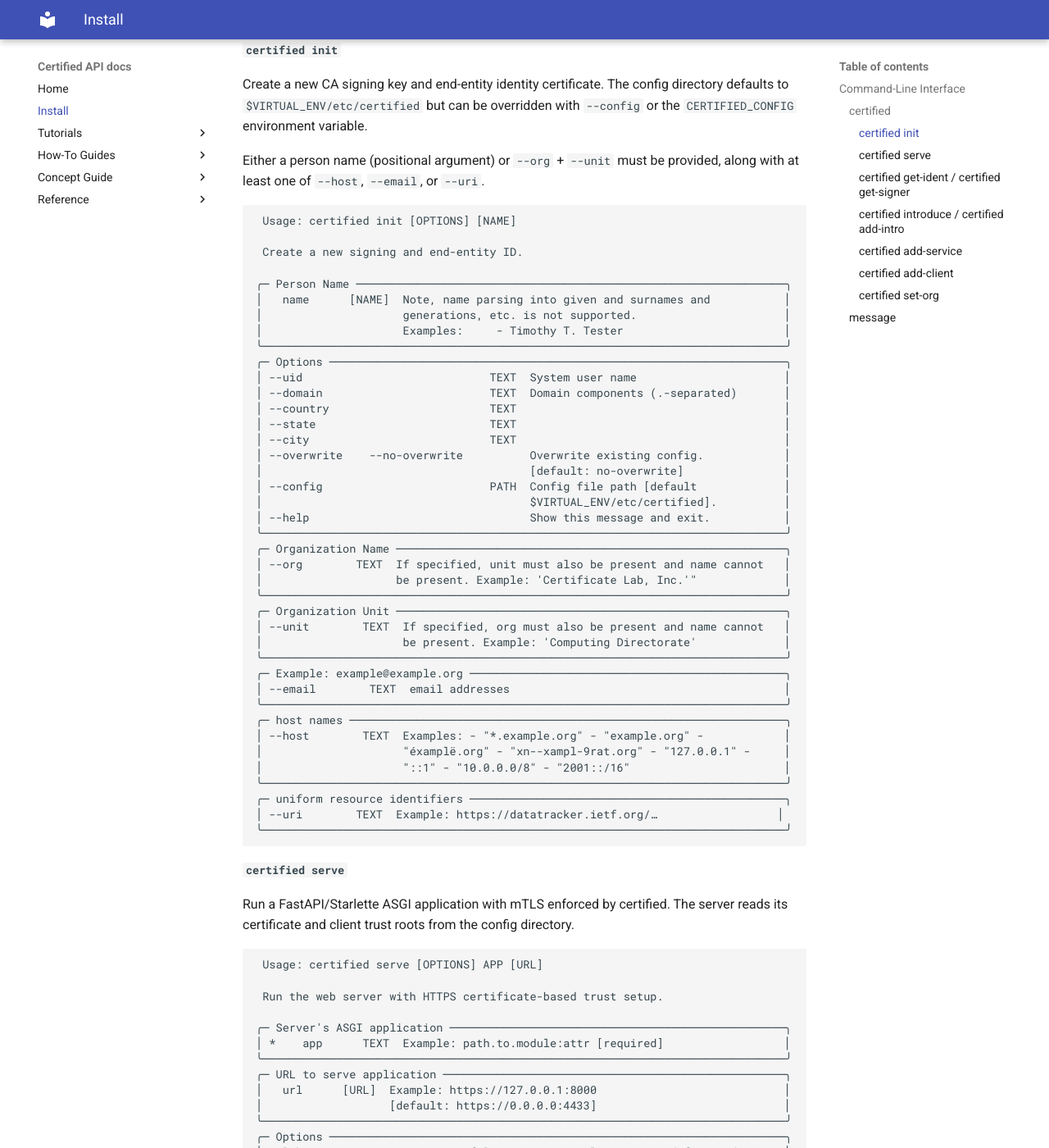
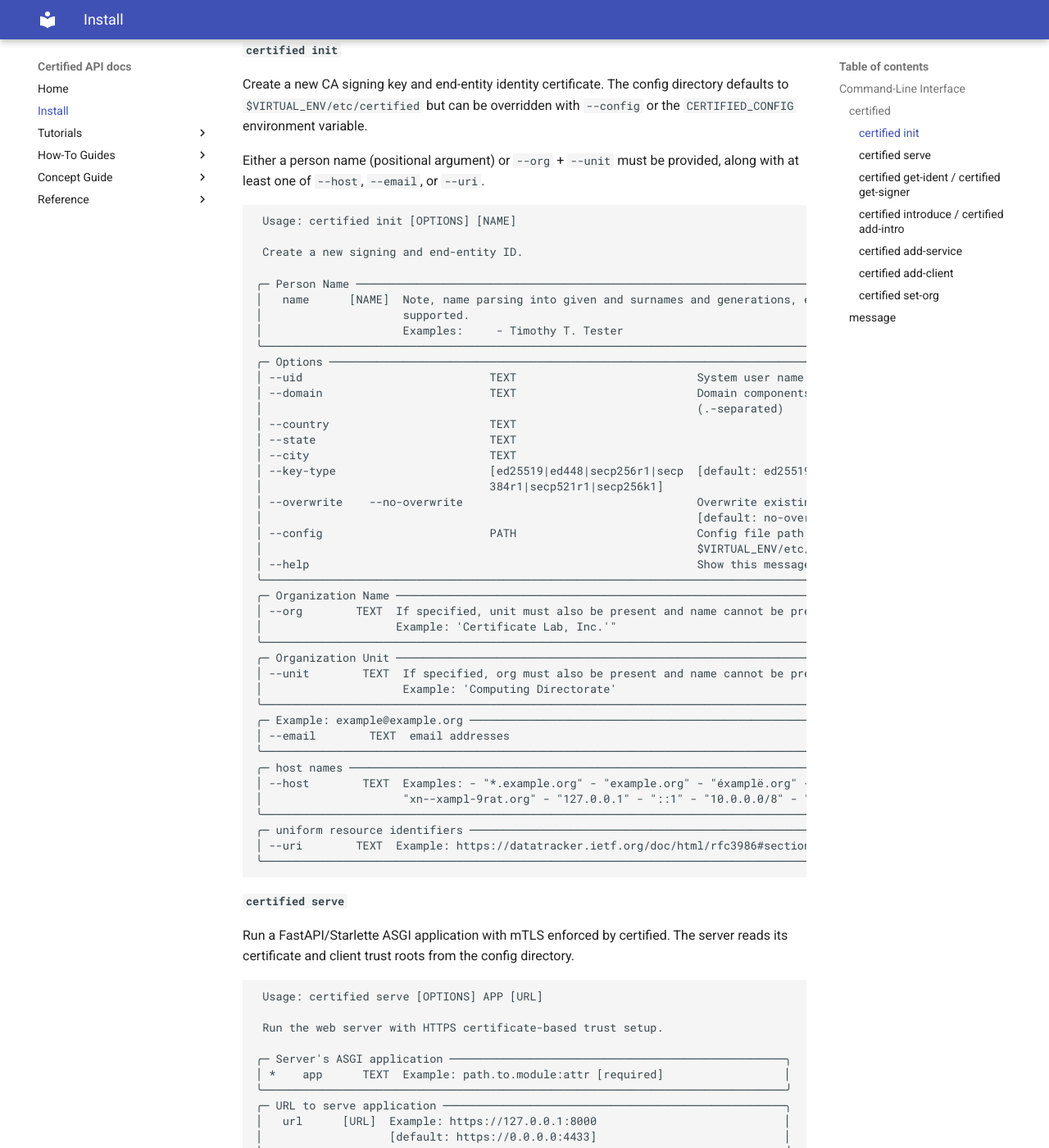
Before and after one commit to ORNL/certified, an MkDocs documentation site: the page built from docs/cli.md, in a window 1280 px wide and 1400 px high, scrolled down 1037 px. Shown: the whole window at 82% size. Built offline with MkDocs 1.6.1 and Material for MkDocs 9.7.7, drawn with Linux system fonts in a browser that asks for light colours.

Commit message:
Added key_type to cli.
So it can be used during certified init.

````diff
--- a/docs/cli.md
+++ b/docs/cli.md
@@ -57,42 +57,44 @@
 
  Create a new signing and end-entity ID.
 
-╭─ Person Name ────────────────────────────────────────────────────────────────╮
-│   name      [NAME]  Note, name parsing into given and surnames and           │
-│                     generations, etc. is not supported.                      │
-│                     Examples:     - Timothy T. Tester                        │
-╰──────────────────────────────────────────────────────────────────────────────╯
-╭─ Options ────────────────────────────────────────────────────────────────────╮
-│ --uid                            TEXT  System user name                      │
-│ --domain                         TEXT  Domain components (.-separated)       │
-│ --country                        TEXT                                        │
-│ --state                          TEXT                                        │
-│ --city                           TEXT                                        │
-│ --overwrite    --no-overwrite          Overwrite existing config.            │
-│                                        [default: no-overwrite]               │
-│ --config                         PATH  Config file path [default             │
-│                                        $VIRTUAL_ENV/etc/certified].          │
-│ --help                                 Show this message and exit.           │
-╰──────────────────────────────────────────────────────────────────────────────╯
-╭─ Organization Name ──────────────────────────────────────────────────────────╮
-│ --org        TEXT  If specified, unit must also be present and name cannot   │
-│                    be present. Example: 'Certificate Lab, Inc.'"             │
-╰──────────────────────────────────────────────────────────────────────────────╯
-╭─ Organization Unit ──────────────────────────────────────────────────────────╮
-│ --unit        TEXT  If specified, org must also be present and name cannot   │
-│                     be present. Example: 'Computing Directorate'             │
-╰──────────────────────────────────────────────────────────────────────────────╯
-╭─ Example: example@example.org ───────────────────────────────────────────────╮
-│ --email        TEXT  email addresses                                         │
-╰──────────────────────────────────────────────────────────────────────────────╯
-╭─ host names ─────────────────────────────────────────────────────────────────╮
-│ --host        TEXT  Examples: - "*.example.org" - "example.org" -            │
-│                     "éxamplë.org" - "xn--xampl-9rat.org" - "127.0.0.1" -     │
-│                     "::1" - "10.0.0.0/8" - "2001::/16"                       │
-╰──────────────────────────────────────────────────────────────────────────────╯
-╭─ uniform resource identifiers ───────────────────────────────────────────────╮
-│ --uri        TEXT  Example: https://datatracker.ietf.org/…                  │
-╰──────────────────────────────────────────────────────────────────────────────╯
+╭─ Person Name ──────────────────────────────────────────────────────────────────────────────────╮
+│   name      [NAME]  Note, name parsing into given and surnames and generations, etc. is not    │
+│                     supported.                                                                 │
+│                     Examples:     - Timothy T. Tester                                          │
+╰────────────────────────────────────────────────────────────────────────────────────────────────╯
+╭─ Options ──────────────────────────────────────────────────────────────────────────────────────╮
+│ --uid                            TEXT                           System user name               │
+│ --domain                         TEXT                           Domain components              │
+│                                                                 (.-separated)                  │
+│ --country                        TEXT                                                          │
+│ --state                          TEXT                                                          │
+│ --city                           TEXT                                                          │
+│ --key-type                       [ed25519|ed448|secp256r1|secp  [default: ed25519]             │
+│                                  384r1|secp521r1|secp256k1]                                    │
+│ --overwrite    --no-overwrite                                   Overwrite existing config.     │
+│                                                                 [default: no-overwrite]        │
+│ --config                         PATH                           Config file path [default      │
+│                                                                 $VIRTUAL_ENV/etc/certified].   │
+│ --help                                                          Show this message and exit.    │
+╰────────────────────────────────────────────────────────────────────────────────────────────────╯
+╭─ Organization Name ────────────────────────────────────────────────────────────────────────────╮
+│ --org        TEXT  If specified, unit must also be present and name cannot be present.         │
+│                    Example: 'Certificate Lab, Inc.'"                                           │
+╰────────────────────────────────────────────────────────────────────────────────────────────────╯
+╭─ Organization Unit ────────────────────────────────────────────────────────────────────────────╮
+│ --unit        TEXT  If specified, org must also be present and name cannot be present.         │
+│                     Example: 'Computing Directorate'                                           │
+╰────────────────────────────────────────────────────────────────────────────────────────────────╯
+╭─ Example: example@example.org ─────────────────────────────────────────────────────────────────╮
+│ --email        TEXT  email addresses                                                           │
+╰────────────────────────────────────────────────────────────────────────────────────────────────╯
+╭─ host names ───────────────────────────────────────────────────────────────────────────────────╮
+│ --host        TEXT  Examples: - "*.example.org" - "example.org" - "éxamplë.org" -              │
+│                     "xn--xampl-9rat.org" - "127.0.0.1" - "::1" - "10.0.0.0/8" - "2001::/16"    │
+╰────────────────────────────────────────────────────────────────────────────────────────────────╯
+╭─ uniform resource identifiers ─────────────────────────────────────────────────────────────────╮
+│ --uri        TEXT  Example: https://datatracker.ietf.org/doc/html/rfc3986#section-1.1.2        │
+╰────────────────────────────────────────────────────────────────────────────────────────────────╯
 ```
 
 #### `certified serve`
--- a/pyproject.toml
+++ b/pyproject.toml
@@ -1,6 +1,6 @@
 [project]
 name = "certified"
-version = "1.1.0"
+version = "1.2.0"
 description = "The missing certificate infrastructure for web APIs."
 authors = [{name="David M. Rogers", email="predictivestatmech@gmail.com"}]
 license = "BSD-3-Clause"
````
Also changed, not shown: README.md (+9 -6 lines), 6 other files.
